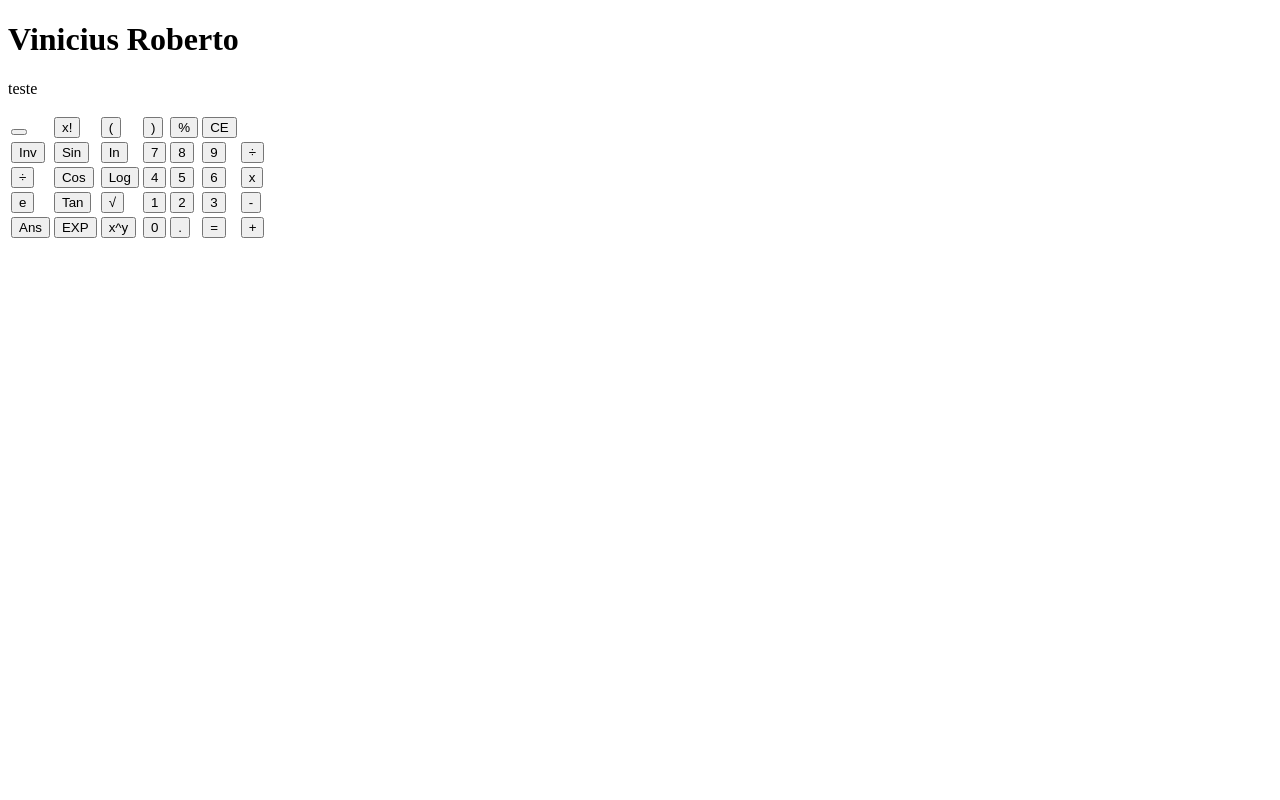
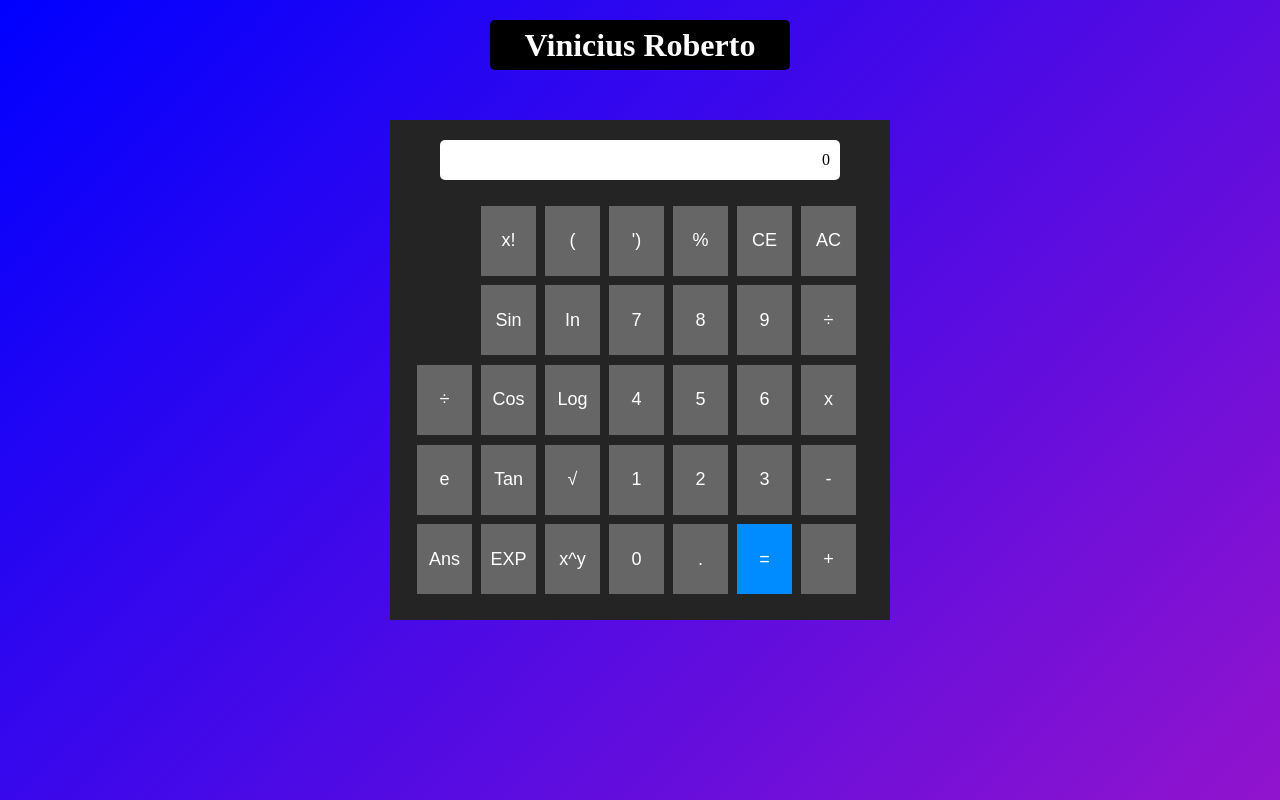
Before and after one commit to Jorougumou/calculadora-cientifica, a plain HTML site: page index.html in a window 1280 px wide. Drawn offline with Linux system fonts and the light colour scheme.

Commit message:
nem lembro oq eu fiz

```diff
--- a/index.html
+++ b/index.html
@@ -6,27 +6,30 @@
     <meta name="viewport" content="width=device-width, initial-scale=1.0">
     <title>Calculadora Cientifica</title>
     <link rel="stylesheet" href="style.css">
+    <script src="script.js"></script>
 </head>
 <body>
+    <div class="fundo">
         <div class="titulo">
         <h1>Vinicius Roberto</h1>
         </div>
         <div class="calculadora">
-        <div class="caixa-r"><p>teste</p></div>
+            <div class="caixa-r"><p>0</p></div>
 
             <table>
 
                 <tr>
-                <td><button></button></td>
-                <td><button>x!</button></td>
-                <td><button>(</button></td>
-                <td><button>)</button></td>
-                <td><button>%</button></td>
-                <td><button>CE</button></td>
+                    <td colspan="1"></td>
+                    <td><button onclick="inserir('!')">x!</button></td>
+                    <td><button onclick="inserir('\(')">(</button></td>
+                    <td><button onclick="inserir(')')">')</button></td>
+                    <td><button onclick="inserir('%')">%</button></td> <!-- MESMA COISA QUE DIVIDIR POR 100 o elemento anterior a ele-->
+                    <td><button onclick="limpar()">CE</button></td>
+                    <td><button onclick="apagar()">AC</button></td>
                 </tr>
 
                 <tr>
-                <td><button>Inv</button></td>
+                    <td></td>
                     <td><button>Sin</button></td>
                     <td><button>In</button></td>
                     <td><button>7</button></td>
@@ -61,10 +64,11 @@
                     <td><button>x^y</button></td>
                     <td><button>0</button></td>
                     <td><button>.</button></td>
-                <td><button>=</button></td>
+                    <td><button id="ingual">=</button></td>
                     <td><button>+</button></td>
                 </tr>
             </table>
+        </div>
     </div>
 
 
--- a/style.css
+++ b/style.css
@@ -0,0 +1,103 @@
+*{
+    margin: 0;
+    padding: 0;
+    box-sizing: border-box;
+}
+
+
+.fundo{
+    width: 100%;
+    height: 100vh;
+    flex-wrap: wrap;
+    display: flex;
+    justify-content: center;
+    background-image: linear-gradient(135deg,blue,rgb(146, 20, 205));
+}
+
+.titulo{
+    margin-top: 20px;
+    width: 100%;
+    height: 50px;
+    display: flex;
+    justify-content: center;
+    align-items: center;
+}
+
+.titulo > h1{
+    color: white;
+    background-color: black;
+    width: 300px;
+    height: 50px;
+    display: flex;
+    justify-content: center;
+    align-items: center;
+    border-radius: 5px;
+}
+
+.calculadora{
+    background-color: rgb(36, 36, 36);
+    width: 500px;
+    height: 500px;
+    flex-wrap: wrap;
+    margin-top: -130px;
+}
+
+.caixa-r{
+    display: flex;
+    width: 80%;
+    height: 40px;
+    background-color: white;
+    margin-left: auto;
+    margin-right: auto;
+    margin-top: 20px;
+    margin-bottom: 20px;
+    justify-content: end;
+    align-items: center;
+    border-radius: 5px;
+}
+
+.caixa-r > p{
+    margin-right:10px;
+}
+
+
+table{
+    width: 450px;
+    height:400px;
+    margin: auto;
+}
+
+tr{
+    height:20px;
+}
+
+button{
+    width: 55px;
+    height: 70px;
+    background-color: rgb(102, 102, 102);
+    border: none;
+    cursor: pointer;
+    font-size: 18px;
+    color: white;
+}
+
+button:hover{
+    background-color: rgb(83, 83, 83);
+}
+
+button:active{
+    background-color: rgb(68, 68, 68);
+}
+
+#ingual{
+    background-color: rgb(0, 140, 255);
+    color: white;
+}
+
+#ingual:hover{
+    background-color:rgb(0, 114, 207) ;
+}
+
+#ingual:active{
+    background-color: rgb(0, 72, 131);
+}
```
Lines whose indentation alone changed are shown as unchanged.
